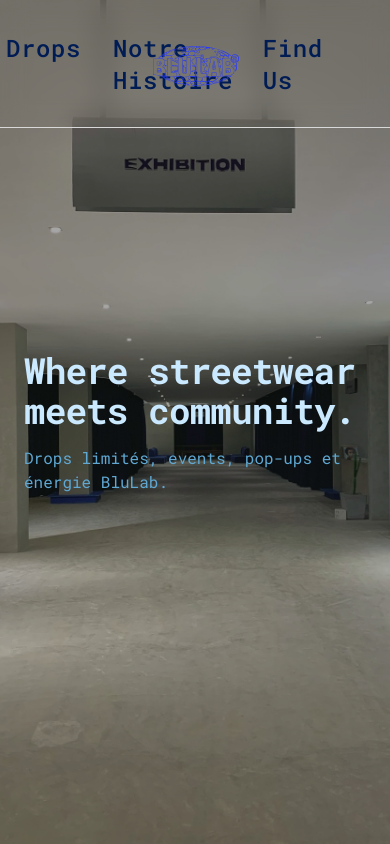
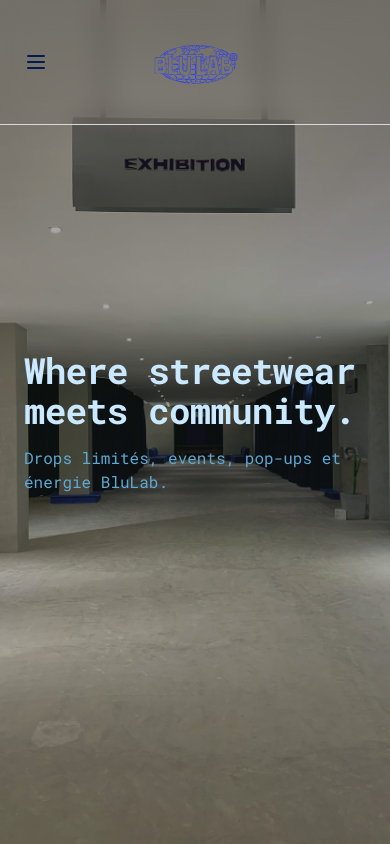
Before and after one commit to anneccl/BluLab-Website, a Next.js app: page / in a window 390 px wide. Shown: the top 844 px of the page. Built offline with nearby package versions, Linux system fonts and the light colour scheme.

Commit message:
Adaptation mobile de navbar

```diff
--- a/components/navbar.tsx
+++ b/components/navbar.tsx
@@ -1,30 +1,110 @@
+'use client';
+
 import Image from "next/image";
 import Link from "next/link";
+import { useState } from "react";
 
 export default function Navbar() {
+  const [isMenuOpen, setIsMenuOpen] = useState(false);
+
+  const toggleMenu = () => setIsMenuOpen(!isMenuOpen);
+  const closeMenu = () => setIsMenuOpen(false);
+
   return (
-    <nav className="fixed top-0 z-50 w-full bg-transparent backdrop-blur-md border-b border-[#D9D9D9]">
-      <div className="max-w-7xl mx-auto px-6 py-3">
+    <nav className="fixed top-0 z-50 w-full  backdrop-blur-md border-b border-[#D9D9D9]">
+      <div className="max-w-7xl mx-auto px-4 md:px-6 py-3">
 
-        <div className="grid grid-cols-3 items-center gap-4">
+        {/* VERSION MOBILE */}
+        <div className="flex md:hidden items-center justify-between">
+          {/* Bouton hamburger */}
+          <button
+            onClick={toggleMenu}
+            className="p-2 text-[#001c55]"
+            aria-label="Menu"
+          >
+            {isMenuOpen ? (
+              <svg className="w-6 h-6" fill="none" stroke="currentColor" viewBox="0 0 24 24">
+                <path strokeLinecap="round" strokeLinejoin="round" strokeWidth={2} d="M6 18L18 6M6 6l12 12" />
+              </svg>
+            ) : (
+              <svg className="w-6 h-6" fill="none" stroke="currentColor" viewBox="0 0 24 24">
+                <path strokeLinecap="round" strokeLinejoin="round" strokeWidth={2} d="M4 6h16M4 12h16M4 18h16" />
+              </svg>
+            )}
+          </button>
+
+          {/* Logo centré */}
+          <Link href="/" onClick={closeMenu}>
+            <Image
+              src="/logo.svg"
+              alt="BluLab logo"
+              width={100}
+              height={40}
+              priority
+              className="hover:opacity-50 transition-opacity duration-300"
+            />
+          </Link>
+
+          {/* Placeholder pour équilibrer */}
+          <div className="w-10" />
+        </div>
+
+        {/* Menu mobile déroulant */}
+        {isMenuOpen && (
+          <div className="md:hidden absolute top-full left-0 w-full bg-white/55 backdrop-blur-md border-b border-[#D9D9D9] py-4">
+            <div className="flex flex-col items-center gap-4">
+              <Link
+                href="/events"
+                onClick={closeMenu}
+                className="text-[#001c55] font-medium text-lg tracking-wide hover:text-[#c0d6df] transition-all duration-300"
+              >
+                Events
+              </Link>
+              <Link
+                href="/drops"
+                onClick={closeMenu}
+                className="text-[#001c55] font-medium text-lg tracking-wide hover:text-[#c0d6df] transition-all duration-300"
+              >
+                Drops
+              </Link>
+              <Link
+                href="/story"
+                onClick={closeMenu}
+                className="text-[#001c55] font-medium text-lg tracking-wide hover:text-[#c0d6df] transition-all duration-300"
+              >
+                Notre Histoire
+              </Link>
+              <Link
+                href="/findus"
+                onClick={closeMenu}
+                className="text-[#001c55] font-medium text-lg tracking-wide hover:text-[#c0d6df] transition-all duration-300"
+              >
+                Find Us
+              </Link>
+            </div>
+          </div>
+        )}
+
+        {/* VERSION DESKTOP */}
+        <div className="hidden md:grid grid-cols-3 items-center gap-4">
 
           {/* LIENS DE NAVIGATION */}
-          <div className="flex gap-8 -ml-35">
+          <div className="flex gap-6 lg:gap-8">
             <Link
               href="/events"
-              className="text-[#001c55] font-medium text-2xl tracking-wide hover:text-[#c0d6df] hover:scale-105 transition-all duration-300 ease-out"
+              className="text-[#001c55] font-medium text-lg lg:text-xl tracking-wide hover:text-[#c0d6df] hover:scale-105 transition-all duration-300 ease-out"
             >
               Events
             </Link>
             <Link
               href="/drops"
-              className="text-[#001c55] font-medium text-2xl tracking-wide hover:text-[#c0d6df] hover:scale-105 transition-all duration-300 ease-out"
+              className="text-[#001c55] font-medium text-lg lg:text-xl tracking-wide hover:text-[#c0d6df] hover:scale-105 transition-all duration-300 ease-out"
             >
               Drops
             </Link>
             <Link
               href="/story"
-              className="text-[#001c55] font-medium text-2xl tracking-wide hover:text-[#c0d6df] hover:scale-105 transition-all duration-300 ease-out"
+              className="text-[#001c55] font-medium text-lg lg:text-xl tracking-wide hover:text-[#c0d6df] hover:scale-105 transition-all duration-300 ease-out"
             >
               Notre Histoire
             </Link>
@@ -44,21 +124,15 @@
             </Link>
           </div>
 
-          {/* PANIER ET COMPTE UTILISATEUR */}
+          {/* FIND US */}
           <div className="flex justify-end">
-            {/* Décommente pour V2 :
-            <button className="text-white hover:text-[#283AFE] transition-colors duration-300 font-medium text-sm">
-              Panier (0)
-            </button>
-            */}
             <Link
               href="/findus"
-              className="text-[#001c55] font-medium text-2xl tracking-wide hover:text-[#c0d6df] hover:scale-105 transition-all duration-300 ease-out"
+              className="text-[#001c55] font-medium text-lg lg:text-xl tracking-wide hover:text-[#c0d6df] hover:scale-105 transition-all duration-300 ease-out"
             >
               Find Us
             </Link>
           </div>
-
         </div>
       </div>
     </nav>
```
